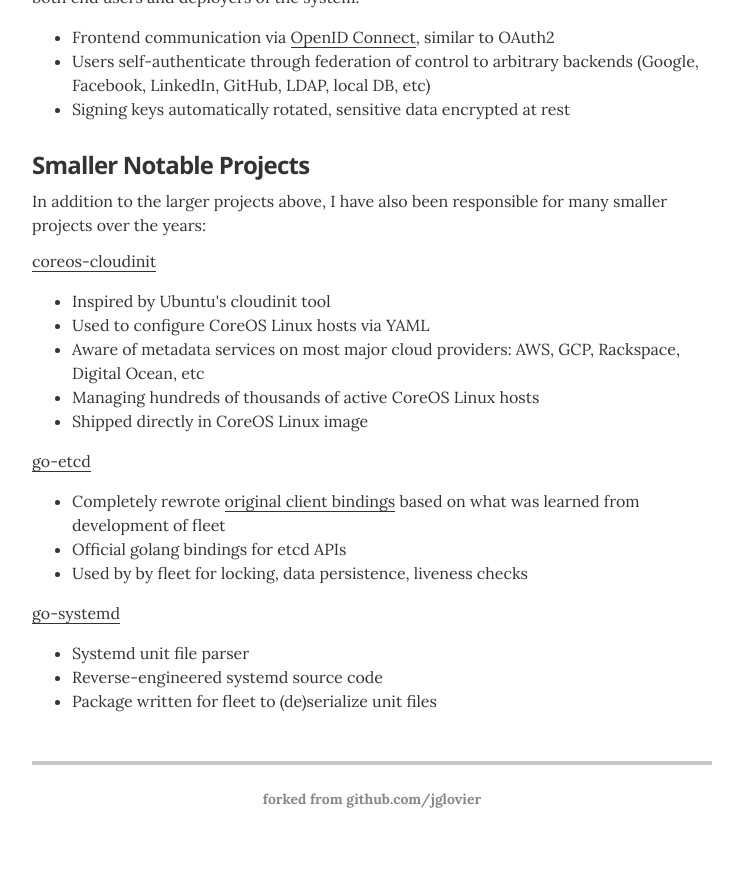
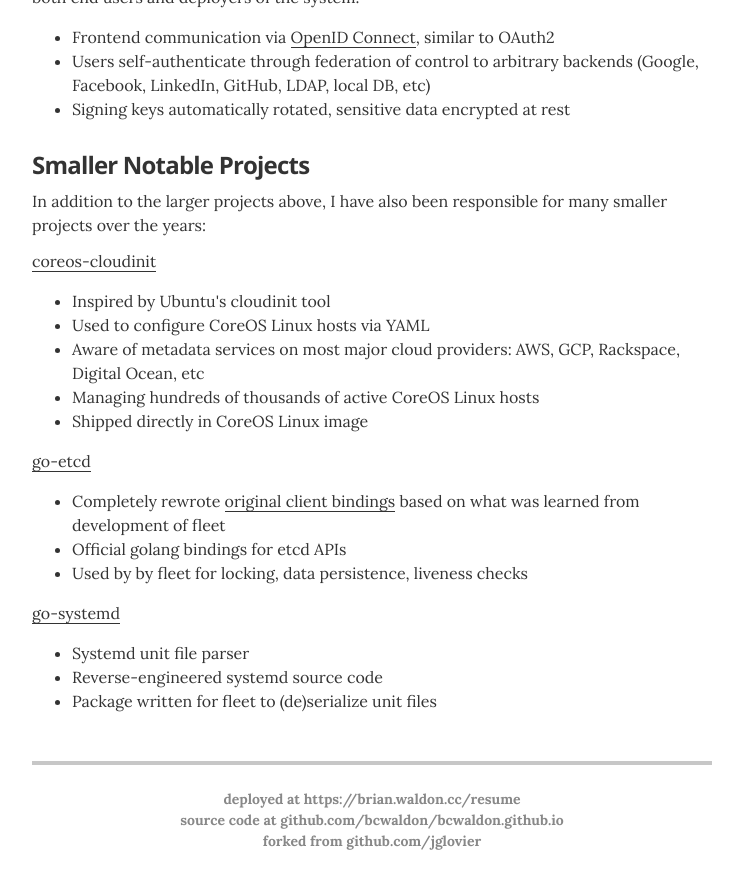
Before and after one commit to bcwaldon/bcwaldon.github.io, a Jekyll site: the page built from resume.html, in a window 1280 px wide and 900 px high, scrolled down 3523 px. Shown: the top 889 px of the window, without its empty margins (268-1011 px from the left). Built offline with Jekyll 4.4.1, drawn with Linux system fonts in a browser that asks for light colours; before the commit the page ends 4381 px from its top, so only the background shows below that.

Commit message:
more footer

```diff
--- a/_layouts/resume.html
+++ b/_layouts/resume.html
@@ -215,6 +215,8 @@
       <!-- end Projects -->
 
       <footer class="page-footer">
+        <p class="footer-line"><a href="https://brian.waldon.cc">deployed at https://brian.waldon.cc/resume</a></p>
+        <p class="footer-line"><a href="https://github.com/bcwaldon/bcwaldon.github.io">source code at github.com/bcwaldon/bcwaldon.github.io</a></p>
         <p class="footer-line"><a href="https://github.com/jglovier/resume-template">forked from github.com/jglovier</a></p>
       </footer>
 
```
